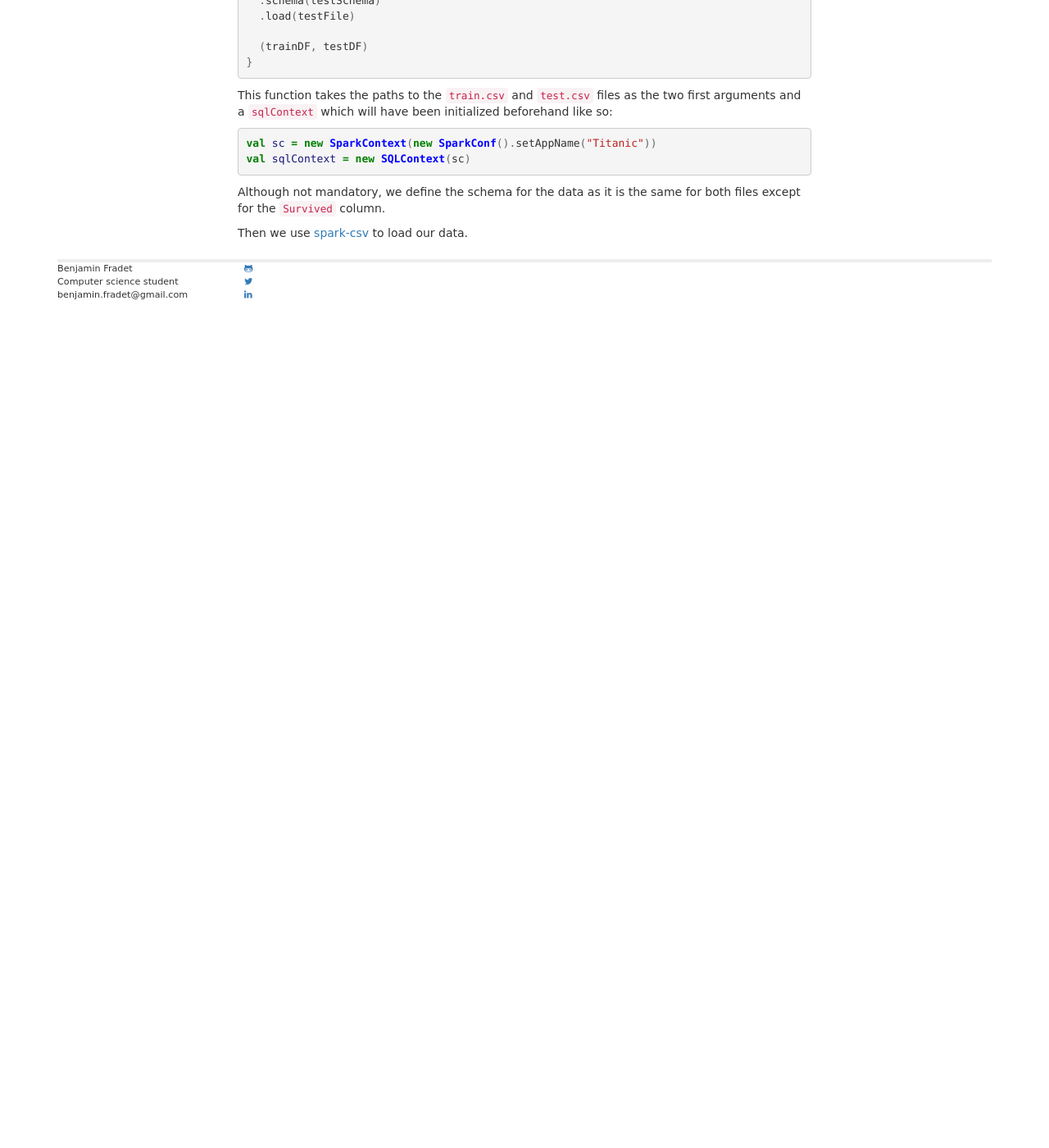
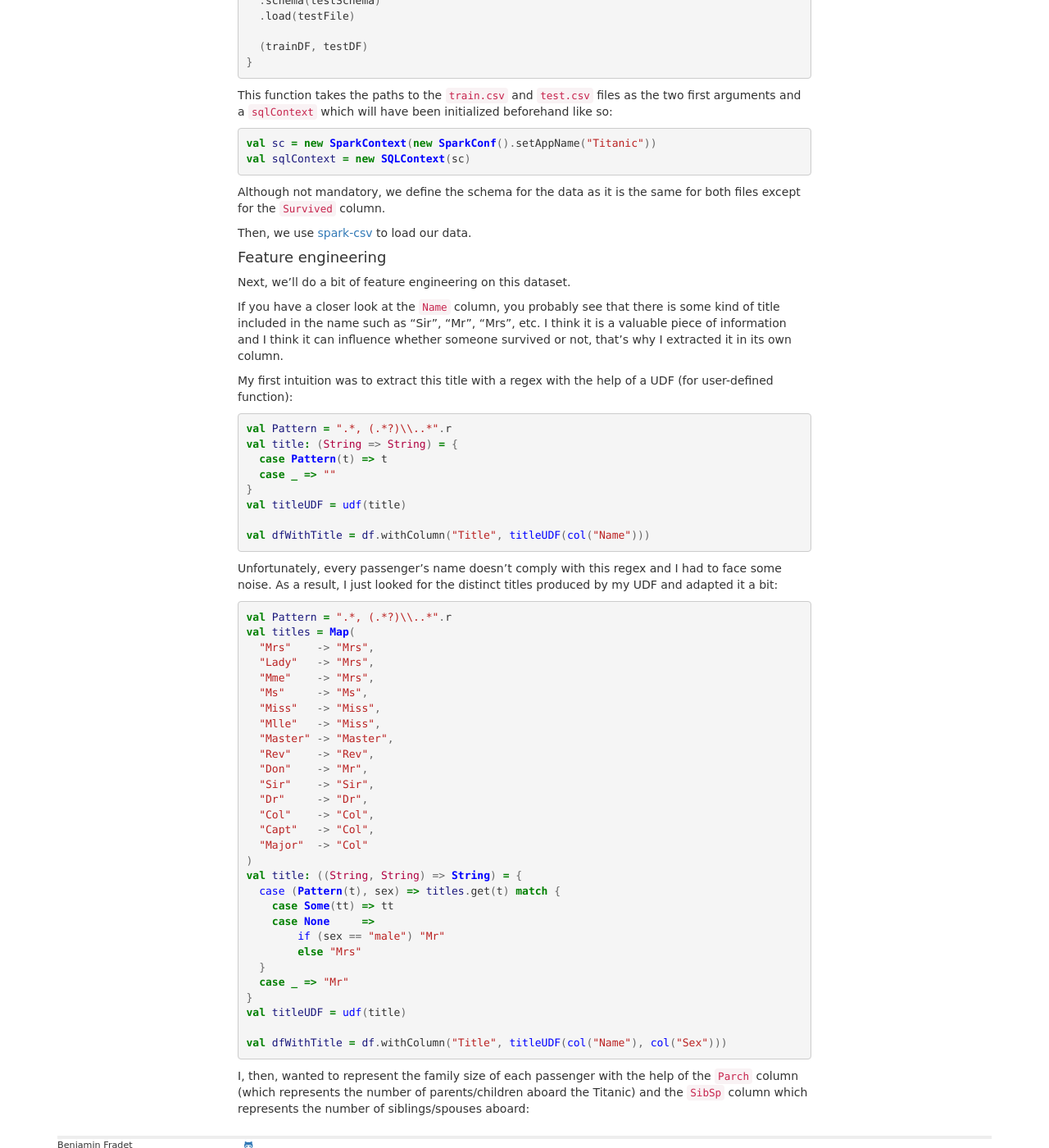
Before and after one commit to BenFradet/benfradet.github.io, a Jekyll site: the page built from _posts/2015-12-01-Exploring-spark.ml-with-the-Titanic-dataset.md, in a window 1280 px wide and 1400 px high, scrolled down 1665 px. Shown: the whole window at 82% size. Built offline with Jekyll 4.4.1, drawn with Linux system fonts in a browser that asks for light colours; nearby versions of some CDN libraries; Markdown is read by kramdown in place of the engine named in the settings; before the commit the page ends 2043 px from its top, so only the background shows below that.

Commit message:
started the feature engineering part

```diff
--- a/_posts/2015-12-01-Exploring-spark.ml-with-the-Titanic-dataset.md
+++ b/_posts/2015-12-01-Exploring-spark.ml-with-the-Titanic-dataset.md
@@ -121,5 +121,69 @@ val sqlContext = new SQLContext(sc)
 Although not mandatory, we define the schema for the data as it is the same
 for both files except for the `Survived` column.
 
-Then we use [spark-csv](https://github.com/databricks/spark-csv) to load our
+Then, we use [spark-csv](https://github.com/databricks/spark-csv) to load our
 data.
+
+#### Feature engineering
+
+Next, we'll do a bit of feature engineering on this dataset.
+
+If you have a closer look at the `Name` column, you probably see that there is
+some kind of title included in the name such as "Sir", "Mr", "Mrs", etc.
+I think it is a valuable piece of information and I think it can influence
+whether someone survived or not, that's why I extracted it in its own column.
+
+My first intuition was to extract this title with a regex with the help of a
+UDF (for user-defined function):
+
+{% highlight scala %}
+val Pattern = ".*, (.*?)\\..*".r
+val title: (String => String) = {
+  case Pattern(t) => t
+  case _ => ""
+}
+val titleUDF = udf(title)
+
+val dfWithTitle = df.withColumn("Title", titleUDF(col("Name")))
+{% endhighlight %}
+
+Unfortunately, every passenger's name doesn't comply with this regex and I had
+to face some noise. As a result, I just looked for the distinct titles produced
+by my UDF and adapted it a bit:
+
+{% highlight scala %}
+val Pattern = ".*, (.*?)\\..*".r
+val titles = Map(
+  "Mrs"    -> "Mrs",
+  "Lady"   -> "Mrs",
+  "Mme"    -> "Mrs",
+  "Ms"     -> "Ms",
+  "Miss"   -> "Miss",
+  "Mlle"   -> "Miss",
+  "Master" -> "Master",
+  "Rev"    -> "Rev",
+  "Don"    -> "Mr",
+  "Sir"    -> "Sir",
+  "Dr"     -> "Dr",
+  "Col"    -> "Col",
+  "Capt"   -> "Col",
+  "Major"  -> "Col"
+)
+val title: ((String, String) => String) = {
+  case (Pattern(t), sex) => titles.get(t) match {
+    case Some(tt) => tt
+    case None     =>
+        if (sex == "male") "Mr"
+        else "Mrs"
+  }
+  case _ => "Mr"
+}
+val titleUDF = udf(title)
+
+val dfWithTitle = df.withColumn("Title", titleUDF(col("Name"), col("Sex")))
+{% endhighlight %}
+
+I, then, wanted to represent the family size of each passenger with the help of
+the `Parch` column (which represents the number of parents/children aboard the
+Titanic) and the `SibSp` column which represents the number of siblings/spouses
+aboard:
```
